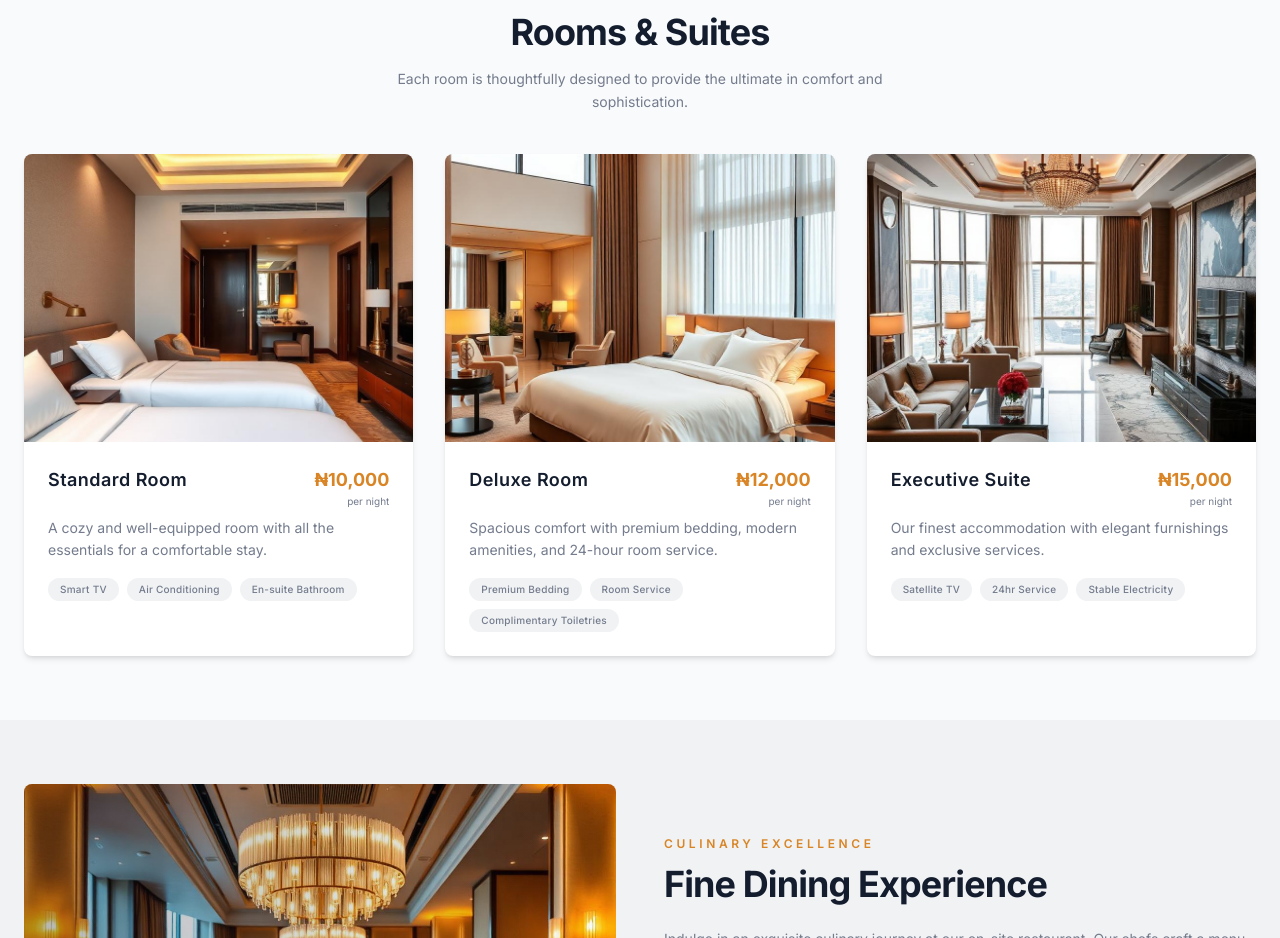
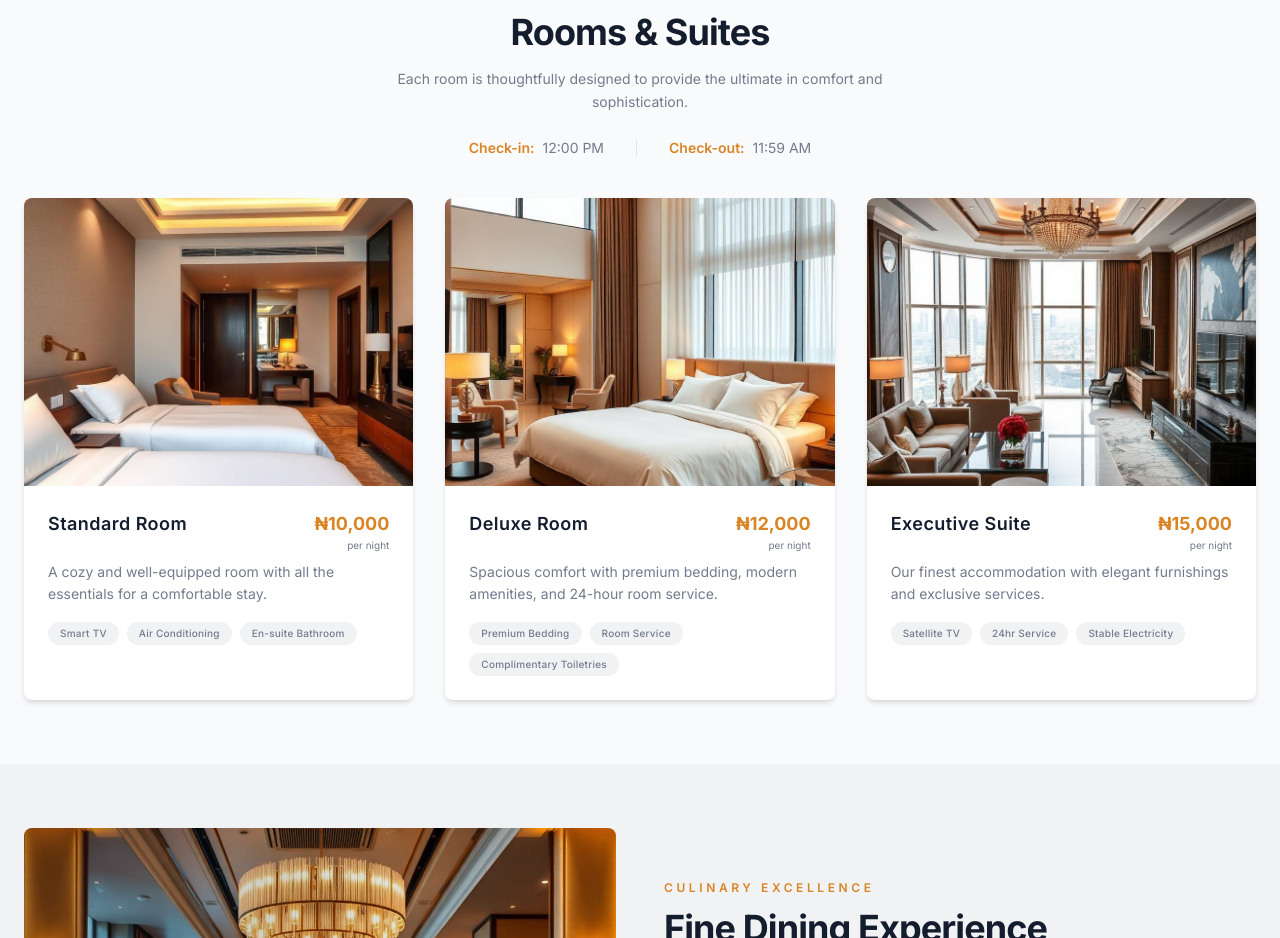
Before and after one commit to Jo-shua09/Sholadis-Executive-Hotel, a React (Vite) app: page / in a window 1280 px wide. Shown: the part 880-1818 px from the top of the page. Built offline with nearby package versions, Linux system fonts and the light colour scheme; the HTML template or start-up script is replaced by a standard one.

Commit message:
Add check-in and check-out information to RoomsSection for enhanced guest details

```diff
--- a/src/components/RoomsSection.tsx
+++ b/src/components/RoomsSection.tsx
@@ -96,6 +96,15 @@ const RoomsSection = () => {
           <p className="mx-auto mt-4 max-w-lg text-sm leading-relaxed text-muted-foreground">
             Each room is thoughtfully designed to provide the ultimate in comfort and sophistication.
           </p>
+          <div className="mt-6 flex items-center justify-center gap-8">
+            <div className="flex items-center gap-2 text-sm text-muted-foreground">
+              <span className="font-semibold text-gold">Check-in:</span> 12:00 PM
+            </div>
+            <div className="h-4 w-px bg-border" />
+            <div className="flex items-center gap-2 text-sm text-muted-foreground">
+              <span className="font-semibold text-gold">Check-out:</span> 11:59 AM
+            </div>
+          </div>
         </motion.div>
 
         <div className="grid gap-8 sm:grid-cols-2 lg:grid-cols-3">
```
